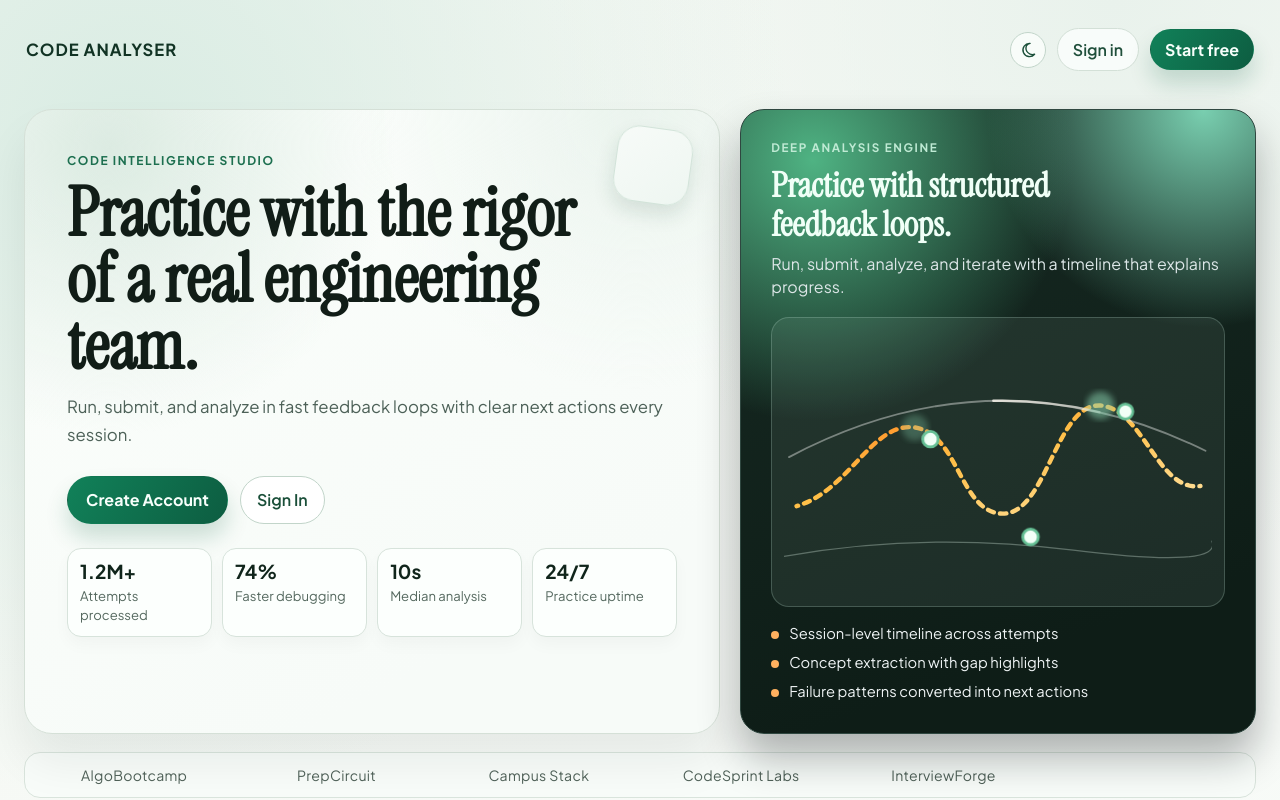
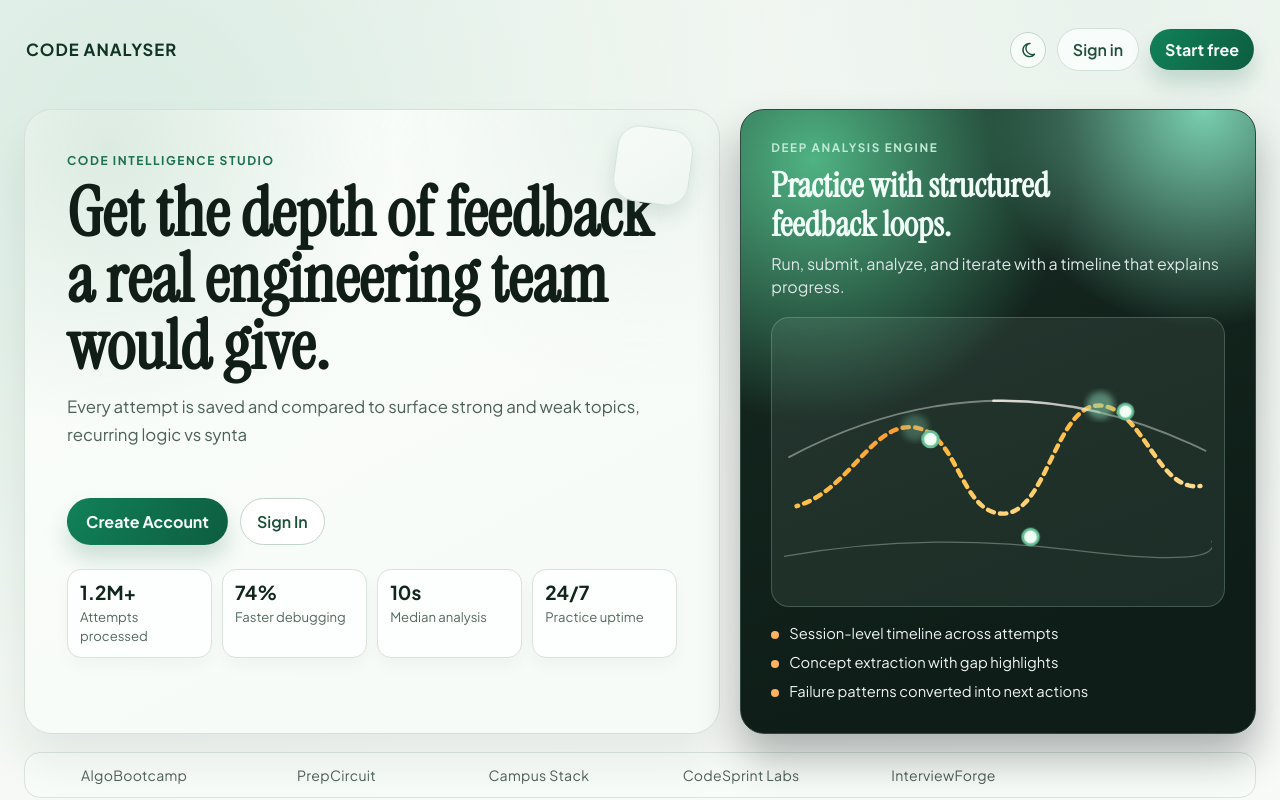
Before and after one commit to harshit-siraswal/code_analyser, a React (Vite) app in the folder apps/web/: page / in a window 1280 px wide. Shown: the top 800 px of the page. Built offline with nearby package versions, Linux system fonts and the light colour scheme; no server answers.

Commit message:
feat(web): refine landing value prop and slow typing intro

```diff
--- a/apps/web/src/pages/LandingPage.tsx
+++ b/apps/web/src/pages/LandingPage.tsx
@@ -40,9 +40,9 @@ const FLOW = [
   { phase: "03", title: "Analyze", details: "Get focused recommendations." }
 ];
 
-const HERO_HEADLINE = "Practice with the rigor of a real engineering team.";
+const HERO_HEADLINE = "Get the depth of feedback a real engineering team would give.";
 const HERO_SUBTITLE =
-  "Run, submit, and analyze in fast feedback loops with clear next actions every session.";
+  "Every attempt is saved and compared to surface strong and weak topics, recurring logic vs syntax mistakes, time-complexity growth, and the next problems to improve faster.";
 
 function wait(ms: number): Promise<void> {
   return new Promise((resolve) => setTimeout(resolve, ms));
@@ -84,9 +84,9 @@ export function LandingPage() {
       setTypedHeadline("");
       setTypedSubtitle("");
 
-      await typeLine(HERO_HEADLINE, setTypedHeadline, 24);
-      await wait(180);
-      await typeLine(HERO_SUBTITLE, setTypedSubtitle, 16);
+      await typeLine(HERO_HEADLINE, setTypedHeadline, 42);
+      await wait(320);
+      await typeLine(HERO_SUBTITLE, setTypedSubtitle, 30);
     };
 
     void runTypingAnimation();
--- a/apps/web/src/styles.css
+++ b/apps/web/src/styles.css
@@ -1646,7 +1646,7 @@ button {
 
 .startup-hero-copy h1 {
   margin: 10px 0 14px;
-  max-width: 17ch;
+  max-width: 20ch;
   font-family: "Instrument Serif", Georgia, serif;
   font-size: clamp(2.4rem, 5.3vw, 4.25rem);
   line-height: 0.98;
@@ -1654,7 +1654,7 @@ button {
 }
 
 .startup-typed-heading {
-  min-height: clamp(4.8rem, 10.6vw, 8.5rem);
+  min-height: clamp(5.8rem, 12vw, 9.4rem);
 }
 
 .startup-subtitle {
@@ -1664,7 +1664,7 @@ button {
 }
 
 .startup-typed-subline {
-  min-height: 3.4rem;
+  min-height: 4.8rem;
 }
 
 .startup-typed-heading.is-typing::after,
```
